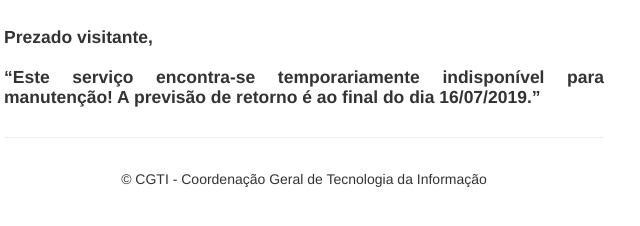
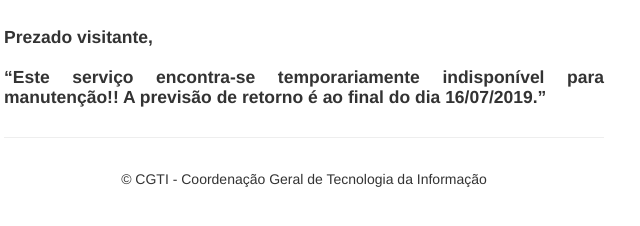
Before and after one commit to mailsonsantana/maintenance-page, a plain HTML site: page src/index.html in a window 1280 px wide. Shown: the part 192-418 px from the top of the page, 336-976 px from the left. Drawn offline with Linux system fonts and the light colour scheme; a script that the page names is missing.

Commit message:
Update index.html

```diff
--- a/src/index.html
+++ b/src/index.html
@@ -58,7 +58,7 @@
 	<img alt="Logotipo do MMFDH" src="img/logo_horizont.png" />
 	<hr>
         <h4 class="marketing"><p>Prezado visitante,</p></h4>
-	<h4 <p class="text-left marketing justify">“Este serviço encontra-se temporariamente indisponível para manutenção! A previsão de retorno é ao final do dia 16/07/2019.”
+	<h4 <p class="text-left marketing justify">“Este serviço encontra-se temporariamente indisponível para manutenção!! A previsão de retorno é ao final do dia 16/07/2019.”
 <br></h4>
         <hr>
 	      <div class="footer text-center">
```
